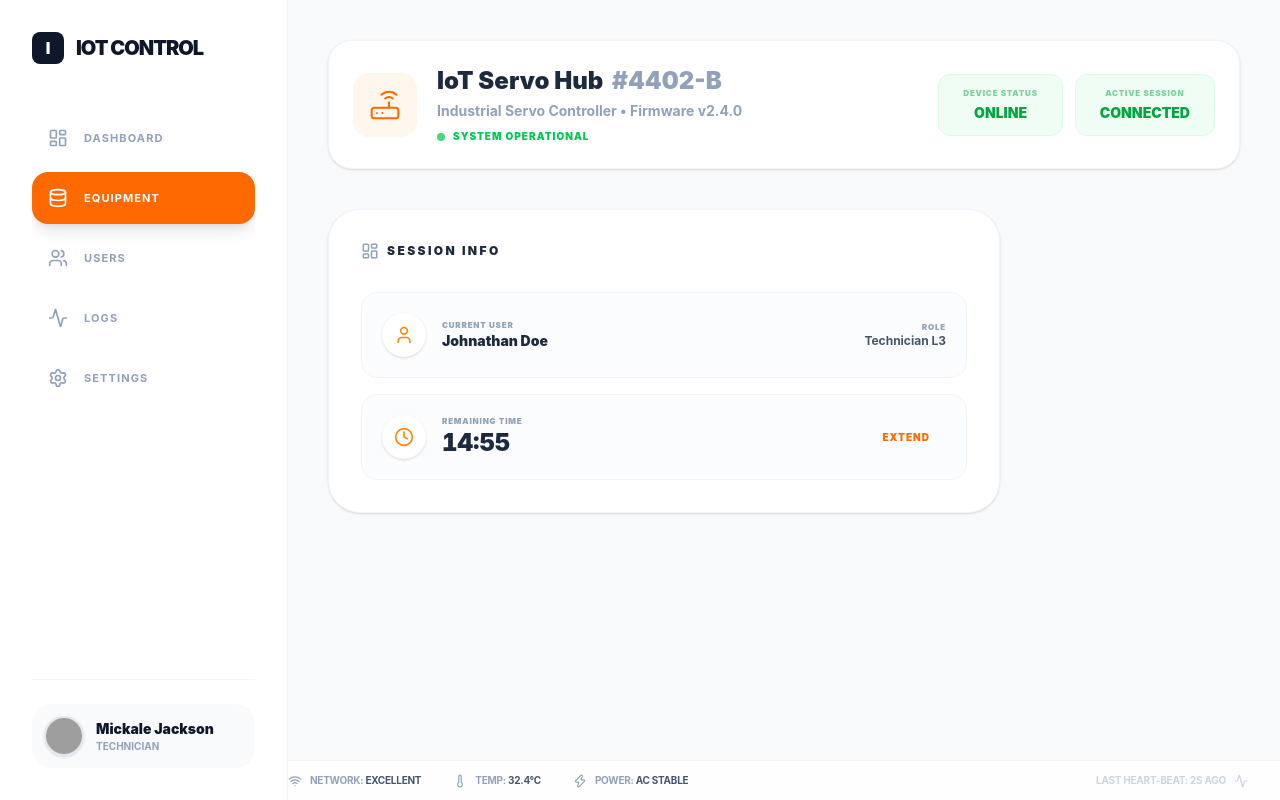
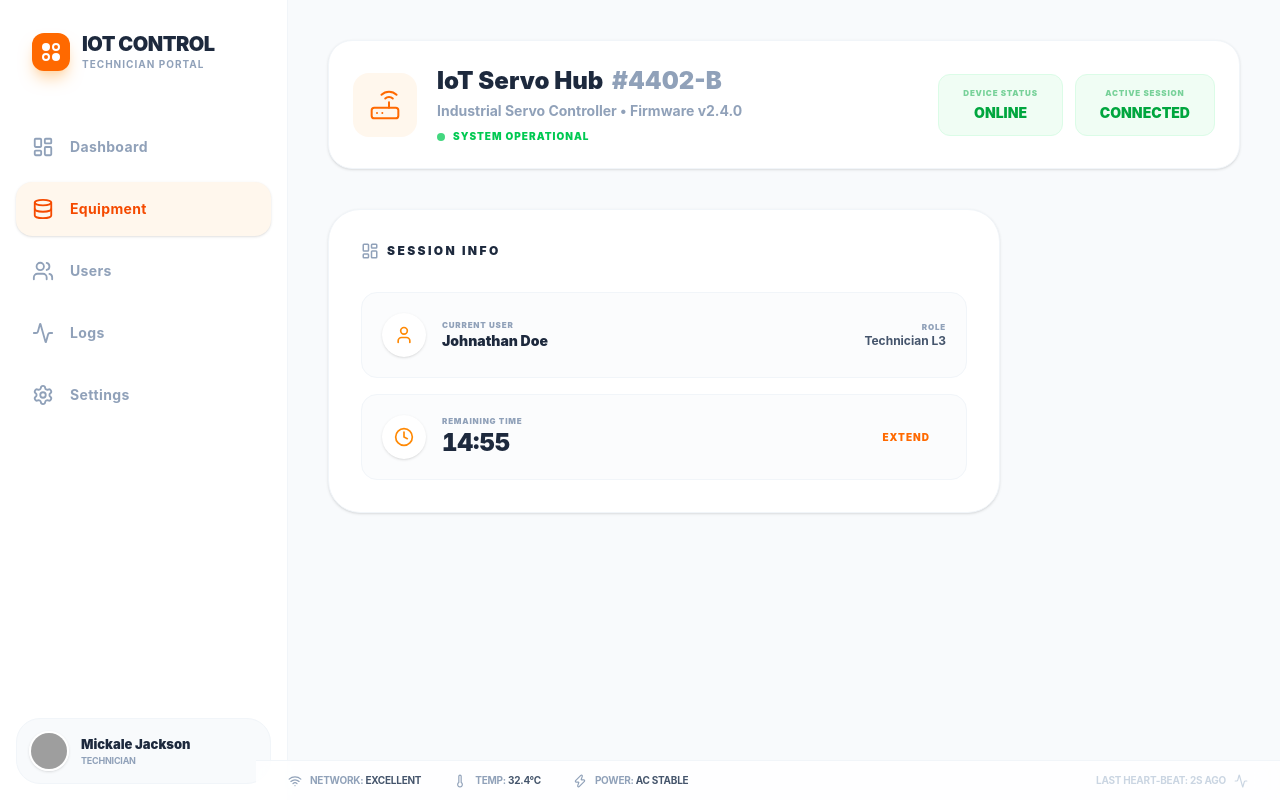
Before and after one commit to Dianka05/IoT, a React (Vite) app in the folder client/: page /device-details in a window 1280 px wide. Built offline with nearby package versions, Linux system fonts and the light colour scheme; grey boxes are pictures that could not be loaded.

Commit message:
fix: admin-dashboard and sidebar

```diff
--- a/client/src/components/sidebar.jsx
+++ b/client/src/components/sidebar.jsx
@@ -1,23 +1,14 @@
-import React, { useState, useEffect } from 'react';
-import { NavLink, useLocation } from 'react-router-dom';
-import { Menu, X, LayoutDashboard, Settings, Database, Activity, Users } from 'lucide-react';
+import { NavLink } from 'react-router-dom';
+import {
+  LayoutDashboard,
+  Settings,
+  Database,
+  Activity,
+  Users,
+  ChevronRight
+} from 'lucide-react';
 
-const Sidebar = () => {
-  const [isOpen, setIsOpen] = useState(false);
-  const location = useLocation();
-
-  useEffect(() => {
-    setIsOpen(false);
-  }, [location.pathname]);
-
-  useEffect(() => {
-    const handleResize = () => {
-      if (window.innerWidth >= 768) setIsOpen(false);
-    };
-    window.addEventListener('resize', handleResize);
-    return () => window.removeEventListener('resize', handleResize);
-  }, []);
-
+const Sidebar = ({ isOpen, setIsOpen }) => {
   const navItems = [
     { icon: LayoutDashboard, label: 'Dashboard', path: '/dashboard' },
     { icon: Database, label: 'Equipment', path: '/device-details' },
@@ -28,81 +19,97 @@ const Sidebar = () => {
 
   return (
     <>
-      {!isOpen && (
-        <div className="md:hidden fixed top-6 left-6 z-[100]">
-          <button
-            onClick={() => setIsOpen(true)}
-            className="p-3 bg-orange-500 text-white rounded-xl shadow-lg"
-          >
-            <Menu size={24} />
-          </button>
-        </div>
-      )}
+      <aside className="hidden md:flex w-72 bg-white border-r border-slate-100 flex-col h-screen sticky top-0">
+        <SidebarContent navItems={navItems} />
+      </aside>
 
-      {isOpen && (
       <div
-          className="fixed inset-0 bg-black/20 backdrop-blur-sm z-[110] md:hidden"
+        className={`
+          fixed inset-0 bg-black/40 backdrop-blur-sm z-40 md:hidden
+          transition-opacity duration-300
+          ${isOpen ? "opacity-100 pointer-events-auto" : "opacity-0 pointer-events-none"}
+        `}
         onClick={() => setIsOpen(false)}
       />
-      )}
 
-      <aside className={`
-        fixed md:sticky top-0 left-0 z-[120]
-        w-72 h-screen p-8 border-r border-slate-100 flex flex-col
-        transition-transform duration-300 ease-in-out
-        ${isOpen ? 'translate-x-0 bg-orange-500' : '-translate-x-full md:translate-x-0 bg-orange-500 md:bg-white'}
-      `}>
+      <aside
+        className={`
+          fixed top-0 left-0 h-full w-72 bg-white border-r border-slate-100 flex-col z-50 p-0
+          transform transition-transform duration-300 md:hidden
+          ${isOpen ? "translate-x-0" : "-translate-x-full"}
+        `}
+      >
+        <SidebarContent navItems={navItems} />
+      </aside>
+    </>
+  );
+};
 
-        <button
-          onClick={() => setIsOpen(false)}
-          className="md:hidden absolute top-6 right-6 text-white"
-        >
-          <X size={28} />
-        </button>
-
-        <div className="mb-12 shrink-0">
+const SidebarContent = ({ navItems }) => {
+  return (
+    <>
+      <div className="p-8 mb-4">
         <div className="flex items-center gap-3">
-            <div className="w-8 h-8 bg-orange-500 md:bg-[#0f172a] rounded-lg flex items-center justify-center font-black text-white">
-              I
+          <div className="bg-orange-500 p-2.5 rounded-xl shadow-lg shadow-orange-200">
+            <div className="grid grid-cols-2 gap-0.5">
+              <div className="w-2 h-2 bg-white rounded-full"></div>
+              <div className="w-2 h-2 border-2 border-white rounded-full"></div>
+              <div className="w-2 h-2 border-2 border-white rounded-full"></div>
+              <div className="w-2 h-2 bg-white rounded-full"></div>
             </div>
-            <span className={`text-xl font-[1000] tracking-tighter uppercase
-              ${isOpen ? 'text-white' : 'text-white md:text-[#0f172a]'}`}>
+          </div>
+          <div>
+            <h1 className="text-xl font-black text-slate-800 leading-tight tracking-tight uppercase">
               IoT Control
-            </span>
+            </h1>
+            <p className="text-[10px] font-bold text-slate-400 uppercase tracking-widest">
+              Technician Portal
+            </p>
+          </div>
         </div>
       </div>
 
-        <nav className="space-y-2 flex-1 overflow-y-auto">
+      <nav className="flex-1 px-4 space-y-2 overflow-y-auto">
         {navItems.map((item) => (
           <NavLink
             key={item.path}
             to={item.path}
             className={({ isActive }) => `
-                flex items-center gap-4 px-4 py-4 rounded-2xl transition-all font-bold text-[11px] uppercase tracking-widest
-                ${isOpen
-                  ? (isActive ? 'bg-white text-orange-600 shadow-md' : 'text-white/80 hover:bg-white/10')
-                  : (isActive ? 'md:bg-orange-500 md:text-white md:shadow-lg' : 'text-white/80 md:text-slate-400 md:hover:bg-slate-50')
-                }
+              flex items-center justify-between px-4 py-4 rounded-2xl transition-all duration-200 group
+              ${isActive
+                ? 'bg-orange-50 text-orange-600 shadow-sm'
+                : 'text-slate-400 hover:bg-slate-50 hover:text-slate-600'}
             `}
           >
-              <item.icon size={20} />
-              <span>{item.label}</span>
+            <div className="flex items-center gap-4">
+              <span className="transition-transform duration-200 group-hover:scale-110">
+                <item.icon size={22} />
+              </span>
+              <span className="font-bold text-sm tracking-wide leading-none">
+                {item.label}
+              </span>
+            </div>
+            <ChevronRight
+              size={16}
+              className={`transition-opacity duration-200 ${
+                'opacity-0 group-hover:opacity-100 text-slate-400'
+              }`}
+            />
           </NavLink>
         ))}
       </nav>
 
-        <div className={`mt-10 pt-6 border-t shrink-0 ${isOpen ? 'border-white/20' : 'md:border-slate-100'}`}>
-          <div className={`flex items-center gap-3 p-3 rounded-[20px] ${isOpen ? 'bg-white/10' : 'md:bg-slate-50'}`}>
-            <div className="shrink-0 w-10 h-10 rounded-full overflow-hidden border-2 border-white md:border-slate-200 shadow-sm">
+      <div className="p-4 mt-auto">
+        <div className="bg-slate-50 p-3 rounded-[24px] flex items-center gap-3 border border-slate-100">
+          <div className="shrink-0 w-10 h-10 rounded-full overflow-hidden border-2 border-white shadow-sm">
             <img src="https://i.pravatar.cc/150?u=mickale" alt="Profile" className="w-full h-full object-cover" />
           </div>
           <div className="min-w-0">
-              <h4 className={`text-sm font-black truncate ${isOpen ? 'text-white' : 'md:text-[#0f172a]'}`}>Mickale Jackson</h4>
-              <p className={`text-[10px] font-bold uppercase ${isOpen ? 'text-white/60' : 'md:text-slate-400'}`}>Technician</p>
+            <h4 className="text-[13px] font-black text-slate-800 truncate">Mickale Jackson</h4>
+            <p className="text-[9px] font-bold text-slate-400 uppercase tracking-tight">Technician</p>
           </div>
         </div>
       </div>
-      </aside>
     </>
   );
 };
--- a/client/src/pages/dashboard.jsx
+++ b/client/src/pages/dashboard.jsx
@@ -1,16 +1,30 @@
+import { useState } from "react";
 import Sidebar from '../components/sidebar';
 import StatusBadge from '../components/dashboard/StatusBadge';
 import SessionCard from '../components/dashboard/SessionCard';
 import ActivityLog from '../components/dashboard/ActivityLog';
+import { Menu } from 'lucide-react';
 
 const Dashboard = () => {
+  const [sidebarOpen, setSidebarOpen] = useState(false);
+
   return (
-    <div className="flex min-h-screen bg-[#f8fafc] flex-col md:flex-row">
-      <Sidebar />
+    <div className="flex min-h-screen bg-[#f8fafc]">
+      <Sidebar isOpen={sidebarOpen} setIsOpen={setSidebarOpen} />
 
       <main className="flex-1 p-4 sm:p-6 md:p-10 overflow-y-auto">
-        <header className="flex flex-col gap-4 sm:flex-row sm:justify-between sm:items-center mb-10">
-          <div className="pl-16 md:pl-0">
+        <div className="max-w-[1400px] mx-auto">
+
+          <header className="flex flex-col gap-6 sm:flex-row sm:justify-between sm:items-center mb-10">
+            <div className="flex items-center gap-4">
+              <button
+                onClick={() => setSidebarOpen(true)}
+                className="md:hidden p-2.5 bg-white border border-slate-100 rounded-xl shadow-sm text-slate-600 active:scale-95 transition-transform"
+              >
+                <Menu size={24} />
+              </button>
+
+              <div>
                 <h1 className="text-2xl sm:text-3xl md:text-4xl font-[1000] text-[#0f172a] tracking-tight uppercase leading-tight">
                   System Overview
                 </h1>
@@ -18,8 +32,9 @@ const Dashboard = () => {
                   Monitoring Node • Active
                 </p>
               </div>
+            </div>
 
-          <div className="w-fit ml-16 md:ml-0">
+            <div className="w-fit">
               <StatusBadge isOnline={true} />
             </div>
           </header>
@@ -33,6 +48,7 @@ const Dashboard = () => {
 
             <ActivityLog />
           </div>
+        </div>
       </main>
     </div>
   );
```
Also changed, not shown: client/src/components/adminDashboard/EquipmentTable.jsx (+52 -14 lines), client/src/pages/adminDashboard.jsx (+47 -18 lines). Lines whose indentation alone changed are shown as unchanged.
